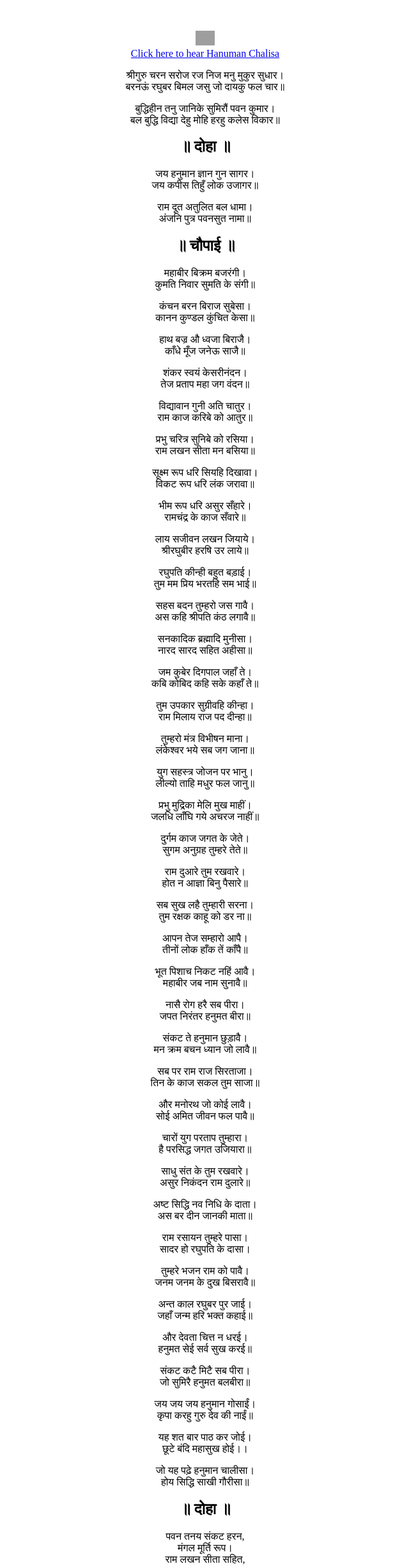
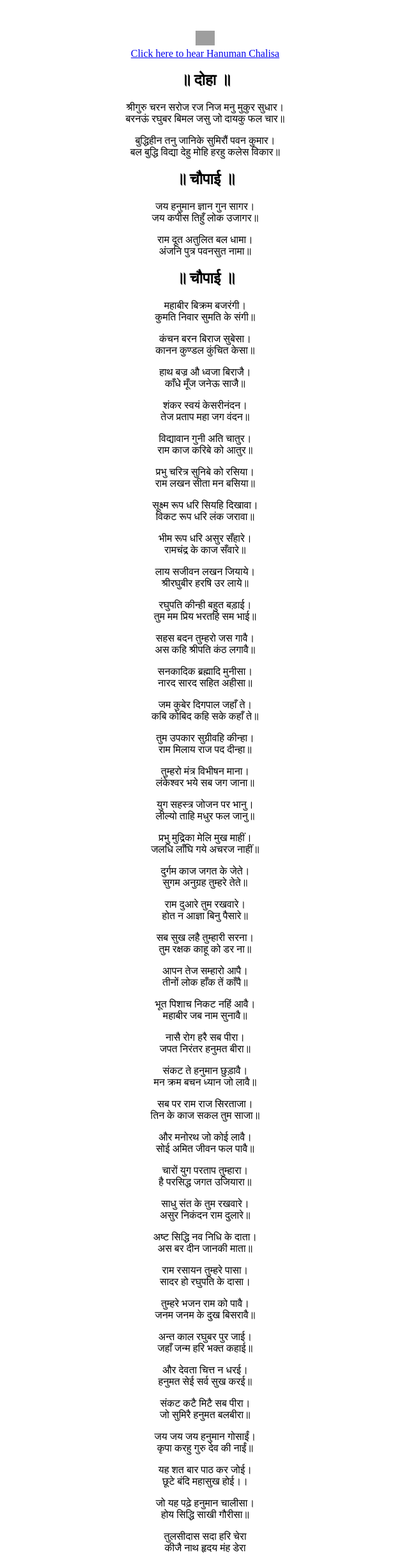
Before and after one commit to niranjan-phadtare/Correct-Hanuman-Chalisa, a plain HTML site: page index.html in a window 1280 px wide. Shown: the part 105-2553 px from the top of the page at 64% size, without its empty margins (319-959 px from the left). Drawn offline with Linux system fonts and the light colour scheme; grey boxes are pictures that could not be loaded.

Commit message:
Update index.html

```diff
--- a/index.html
+++ b/index.html
@@ -13,7 +13,7 @@
 <a href="https://www.youtube.com/watch?v=AETFvQonfV8" target="_blank">Click here to hear Hanuman Chalisa</a>
 
 
-
+          <h2>॥ दोहा ॥</h2>
 
 <p>श्रीगुरु चरन सरोज रज निज मनु मुकुर सुधार।<br>
     बरनऊं रघुबर बिमल जसु जो दायकु फल चार॥</p>
@@ -21,7 +21,7 @@
     <p>बुद्धिहीन तनु जानिके सुमिरौं पवन कुमार।<br>
     बल बुद्धि विद्या देहु मोहि हरहु कलेस विकार॥</p>
 
-    <h2>॥ दोहा ॥</h2>
+   <h2>॥ चौपाई ॥</h2>
 
     <p>जय हनुमान ज्ञान गुन सागर।<br>
     जय कपीस तिहुँ लोक उजागर॥</p>
@@ -142,6 +142,9 @@
     <p>जो यह पढ़े हनुमान चालीसा।<br>
     होय सिद्धि साखी गौरीसा॥</p>
 
+    <p>तुलसीदास सदा हरि चेरा<br>
+    कीजै नाथ हृदय मंह डेरा</p>
+<br>
     <h2>॥ दोहा ॥</h2>
 
     <p>पवन तनय संकट हरन,<br>
```
